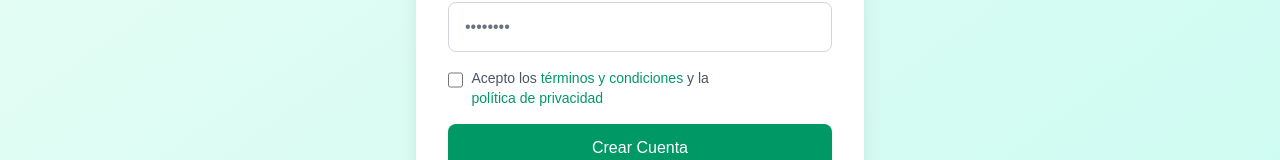
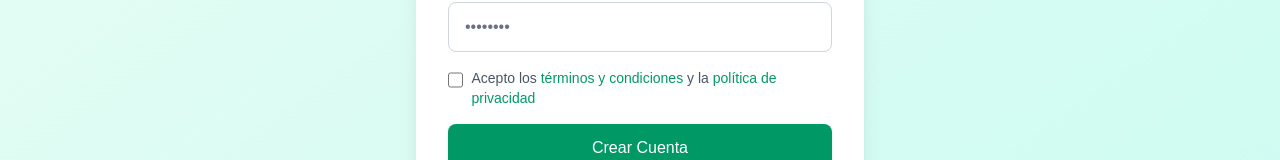
Before and after one commit to jenriquerg/turismo-pwa, a Next.js app: page /registro in a window 1280 px wide. Shown: the part 553-713 px from the top of the page. Built offline with nearby package versions, Linux system fonts and the light colour scheme.

Commit message:
Se ajusta urls de avisas y politicas

```diff
--- a/src/app/registro/page.tsx
+++ b/src/app/registro/page.tsx
@@ -183,19 +183,21 @@ export default function RegisterPage() {
               />
                 <label htmlFor="terms" className="text-sm text-gray-600">
                     Acepto los{" "}
-                <button
-                  type="button"
+                    <Link
+                        href="/terminos"
                         className="text-emerald-600 hover:text-emerald-700 font-medium"
+                        target="_blank"
                     >
                         términos y condiciones
-                </button>{" "}
+                    </Link>{" "}
                     y la{" "}
-                <button
-                  type="button"
+                    <Link
+                        href="/politicas"
                         className="text-emerald-600 hover:text-emerald-700 font-medium"
+                        target="_blank"
                     >
                         política de privacidad
-                </button>
+                    </Link>
               </label>
             </div>
 
--- a/src/components/common/Footer.tsx
+++ b/src/components/common/Footer.tsx
@@ -48,12 +48,12 @@ export default function Footer() {
                 </Link>
               </li>
               <li>
-                <Link href="#" className="text-sm hover:text-emerald-400 transition-colors">
+                <Link href="/terminos" className="text-sm hover:text-emerald-400 transition-colors">
                   Términos y Condiciones
                 </Link>
               </li>
               <li>
-                <Link href="#" className="text-sm hover:text-emerald-400 transition-colors">
+                <Link href="/politicas" className="text-sm hover:text-emerald-400 transition-colors">
                   Política de Privacidad
                 </Link>
               </li>
```
Lines whose indentation alone changed are shown as unchanged.
